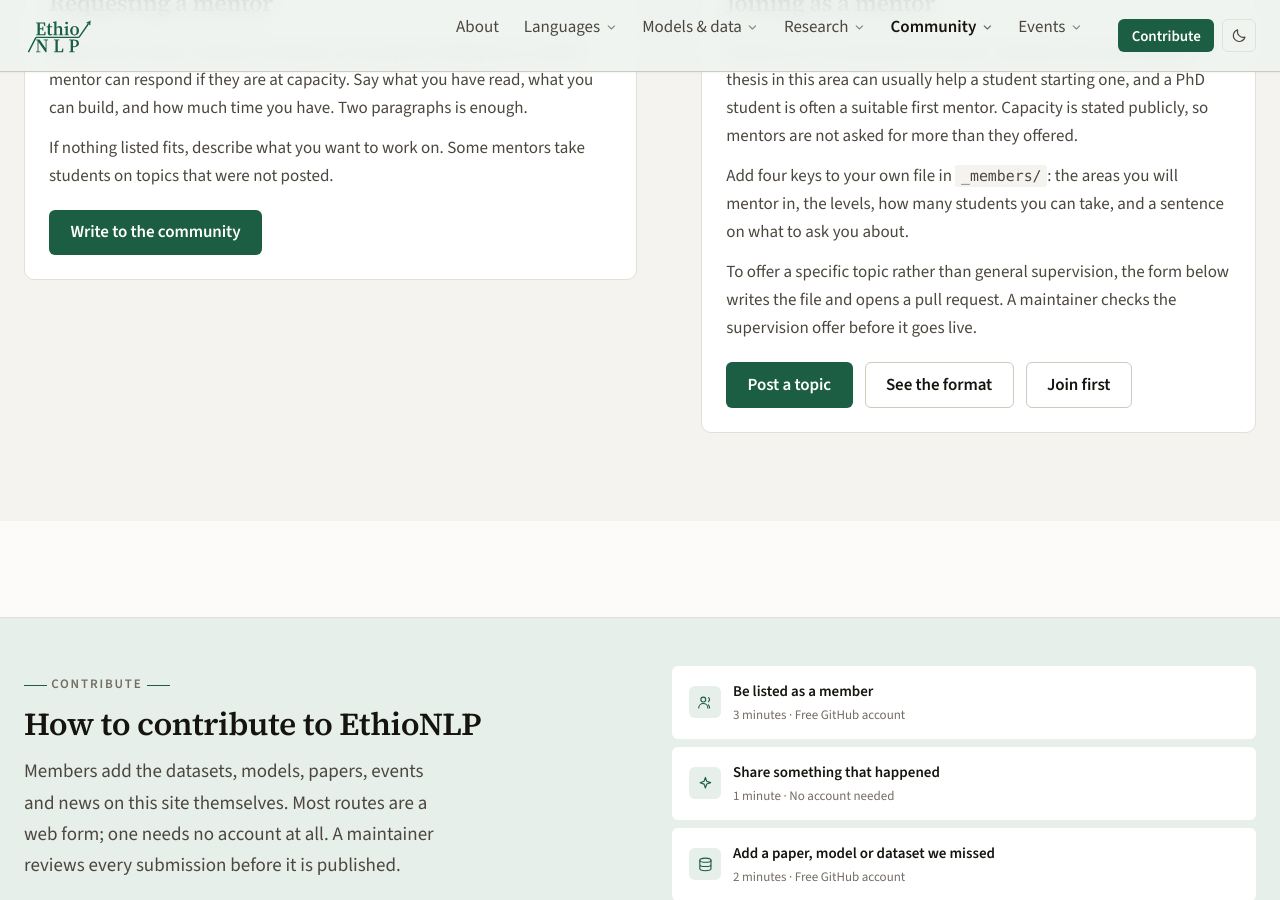
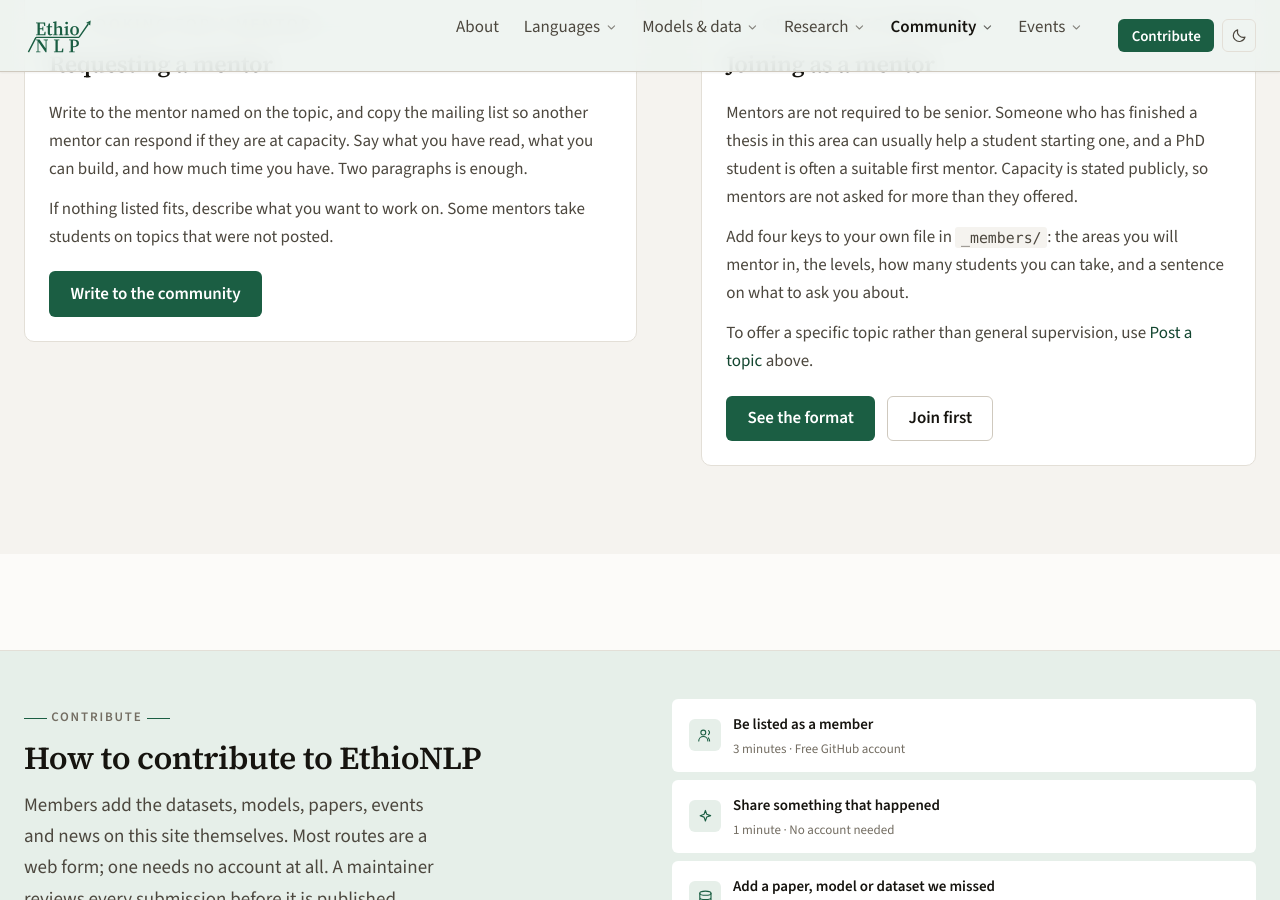
Before and after one commit to EthioNLP/ethionlp.github.io, a Jekyll site: the page built from mentorship.html, in a window 1280 px wide and 900 px high, scrolled down 4019 px. Built offline with Jekyll 4.4.1, drawn with Linux system fonts in a browser that asks for light colours.

Commit message:
Move Post a topic under the topics heading

```diff
--- a/mentorship.html
+++ b/mentorship.html
@@ -102,16 +102,13 @@
       <p class="section-head__note">
         Posted by supervisors and open to applicants.
       </p>
+      <div class="row" style="margin-top: var(--sp-4)">
+        <a class="btn" href="https://github.com/{{ site.repository }}/issues/new?template=post-topic.yml">Post a topic</a>
+      </div>
     </div>
 
     {%- if topics.size == 0 %}
-    <div class="empty">
-      <p><strong>No topics posted yet.</strong></p>
-      <p class="muted">Supervisors can post one through the form.</p>
-      <div class="row" style="justify-content: center; margin-top: var(--sp-4)">
-        <a class="btn" href="https://github.com/{{ site.repository }}/issues/new?template=post-topic.yml">Post a topic</a>
-      </div>
-    </div>
+    <div class="empty"><p>No topics posted yet.</p></div>
     {%- else %}
     <div data-filter-root>
       <div class="filterbar filterbar--inline">
@@ -252,14 +249,11 @@
           sentence on what to ask you about.
         </p>
         <p>
-          To offer a specific topic rather than general supervision, the form
-          below writes the file and opens a pull request. A maintainer checks
-          the supervision offer before it goes live.
+          To offer a specific topic rather than general supervision, use
+          <a href="#topics">Post a topic</a> above.
         </p>
         <div class="card__actions">
           <a class="btn"
-             href="https://github.com/{{ site.repository }}/issues/new?template=post-topic.yml">Post a topic</a>
-          <a class="btn btn--ghost"
              href="https://github.com/{{ site.repository }}/blob/master/_data/mentorship.yml">See the format</a>
           <a class="btn btn--ghost" href="{{ '/join/' | relative_url }}">Join first</a>
         </div>
```
